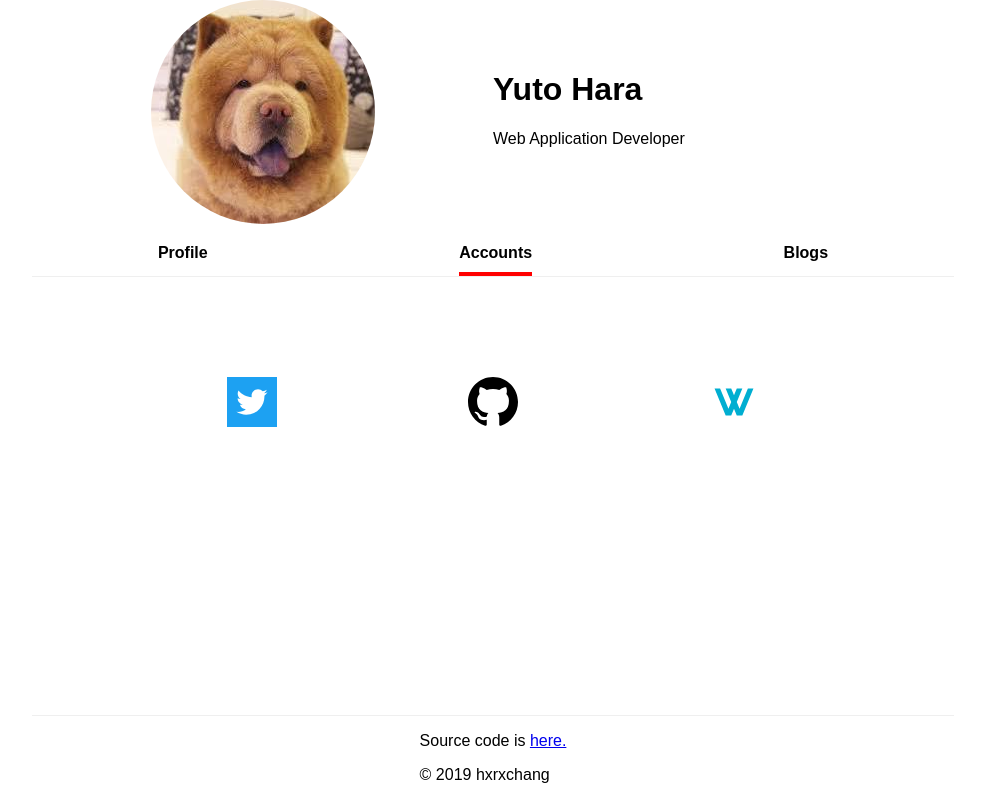
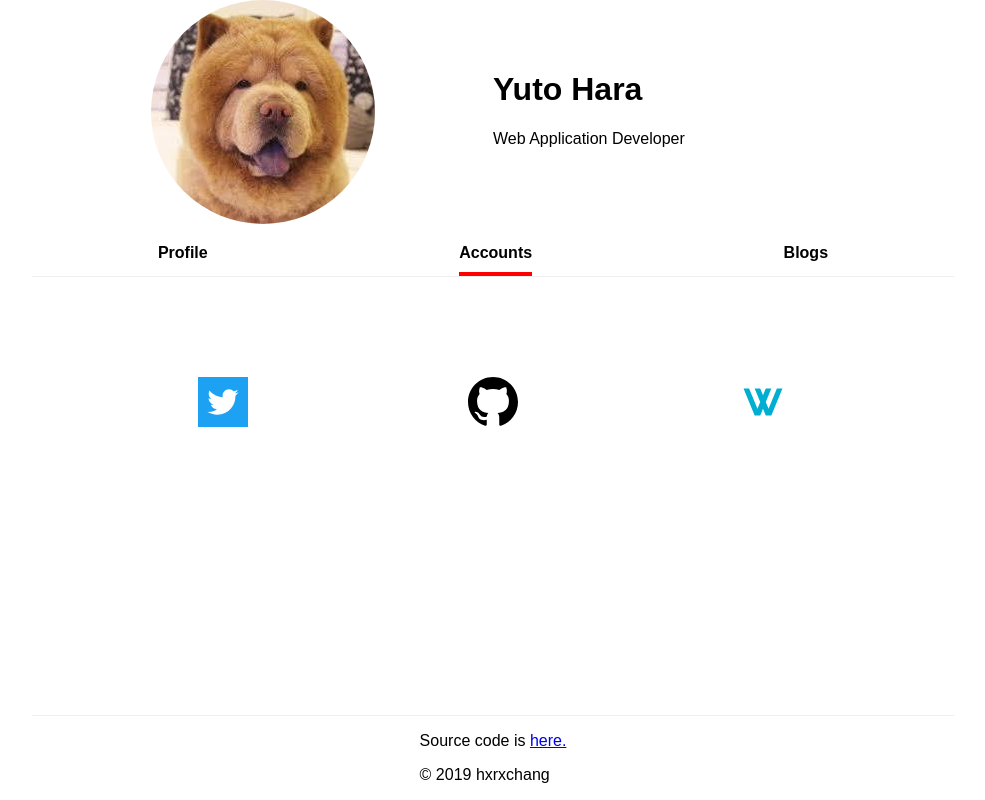
Before and after one commit to hxrxchang/my-next-page, a Next.js app: page /accounts in a window 1280 px wide. Shown: the whole page, without its empty margins (147-1132 px from the left). Built offline with nearby package versions, Linux system fonts and the light colour scheme.

Commit message:
fix accounts style

```diff
--- a/src/components/social-accounts.tsx
+++ b/src/components/social-accounts.tsx
@@ -3,11 +3,9 @@ import styled from 'styled-components';
 
 const StyledDiv = styled.div`
   margin-top: 100px;
-  .accounts {
-    padding: 0 100px;
+  padding: 0 6%;
   display: flex;
   justify-content: space-around;
-  }
 
   .account-icon {
     display: block;
@@ -16,24 +14,13 @@ const StyledDiv = styled.div`
   }
 
   @media (max-width: 700px) {
-    margin-top: 40px;
-    display: flex;
-    justify-content: space-around;
-
-    .accounts {
-      display: block;
-    }
-
-    .account-icon {
-      margin: 40px 0;
-    }
+    padding: 0;
   }
 `;
 
 export const SocialAccounts: React.FC<{}> = ({}) => {
   return (
     <StyledDiv>
-      <div className="accounts">
       <a href="https://twitter.com/hxrxchang" rel="noopener">
         <img src="account-icons/Twitter_Social_Icon_Square_Color.svg" alt="" className="account-icon" />
       </a>
@@ -43,7 +30,6 @@ export const SocialAccounts: React.FC<{}> = ({}) => {
       <a href="https://www.wantedly.com/users/5835988" rel="noopener">
         <img src="account-icons/wantedly_mark.svg" alt="" className="account-icon" />
       </a>
-      </div>
     </StyledDiv>
   );
 };
```
Lines whose indentation alone changed are shown as unchanged.
